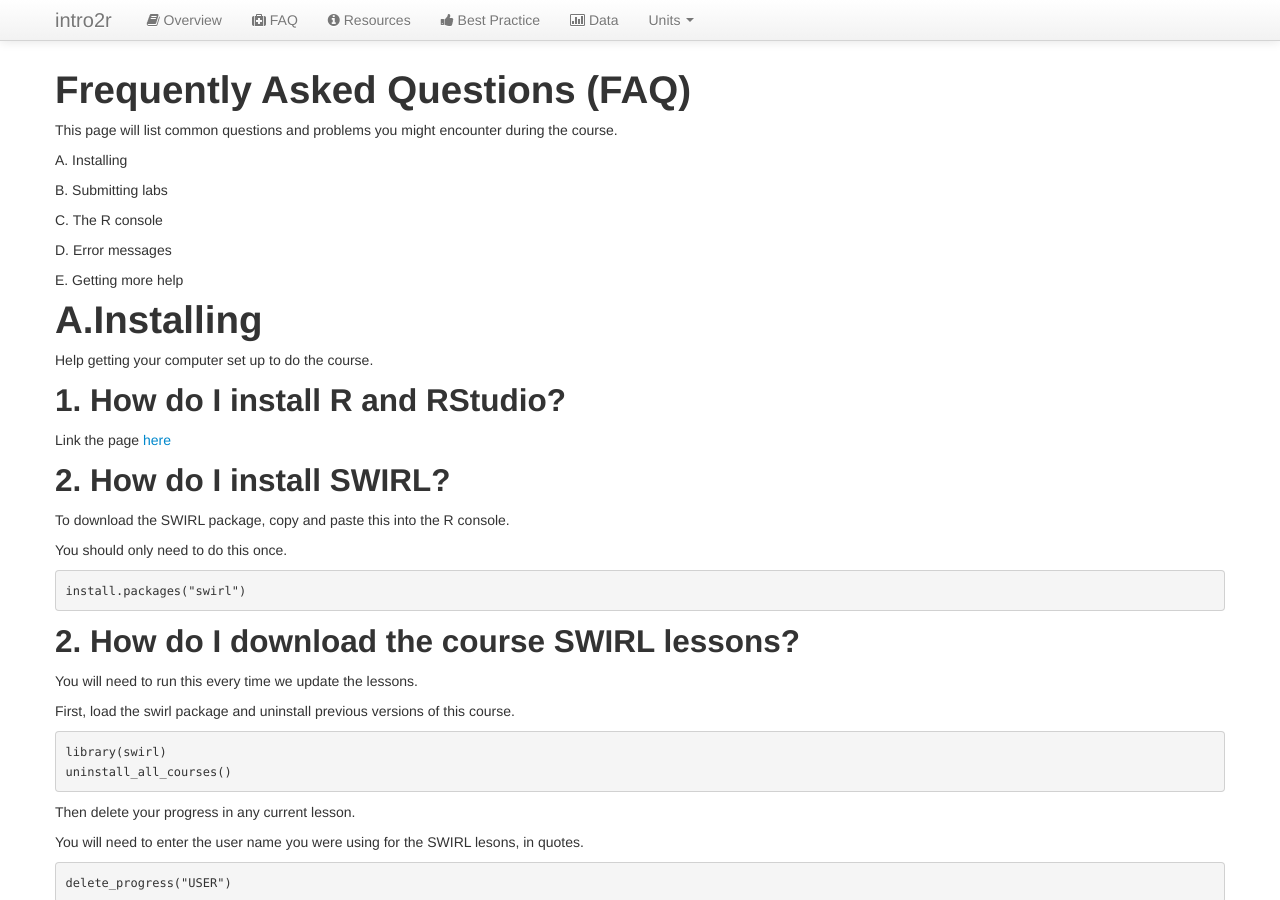
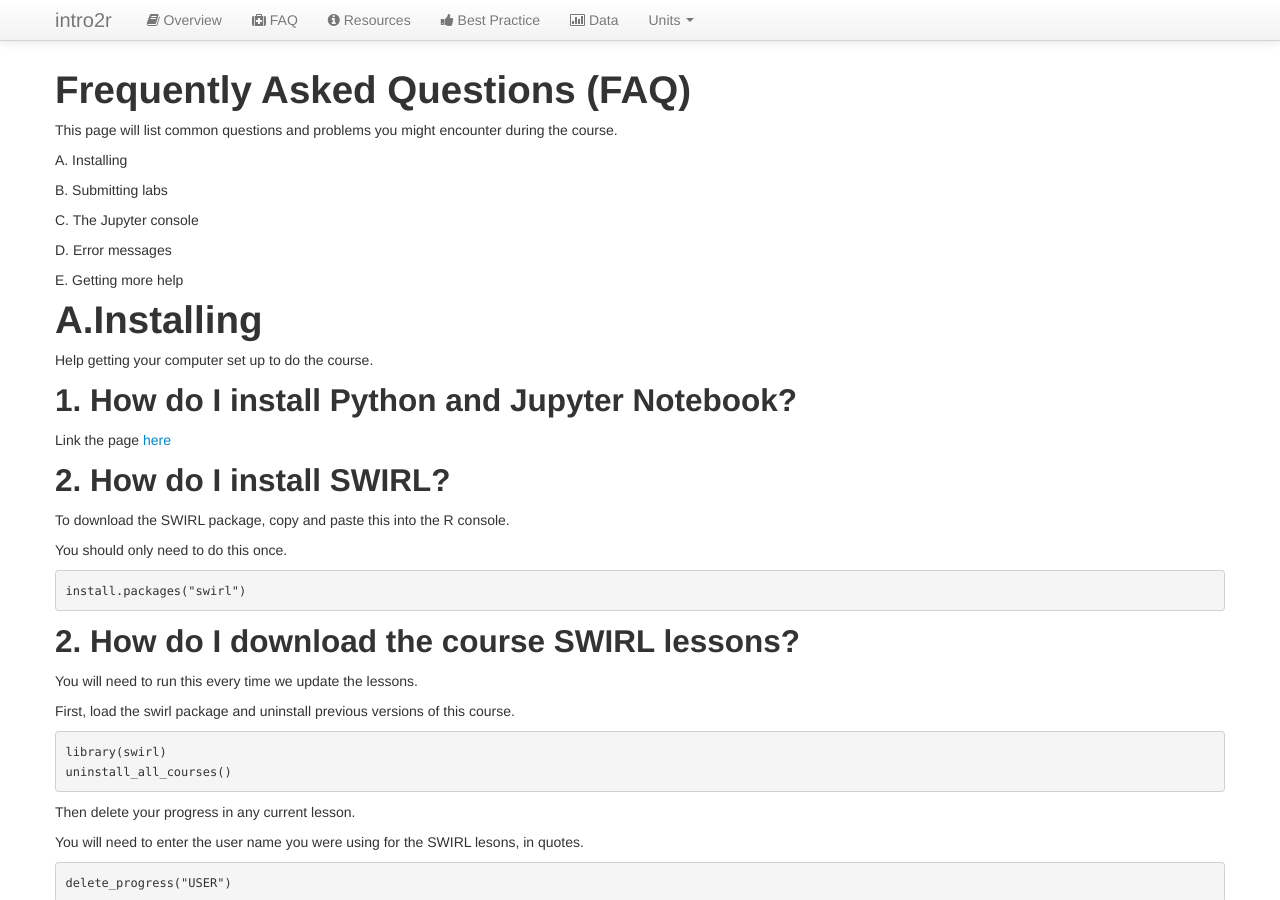
Before and after one commit to analyticsquest/analyticsquest.github.io, a Jekyll site: the page built from faq.md, in a window 1280 px wide and 900 px high. Built offline with Jekyll 4.4.1, drawn with Linux system fonts in a browser that asks for light colours.

Commit message:
Update faq.md

```diff
--- a/faq.md
+++ b/faq.md
@@ -12,7 +12,7 @@ A. Installing
 
 B. Submitting labs
 
-C. The R console
+C. The Jupyter console
 
 D. Error messages
 
@@ -23,7 +23,7 @@ E. Getting more help
 
 Help getting your computer set up to do the course.
 
-## 1. How do I install R and RStudio?
+## 1. How do I install Python and Jupyter Notebook?
 
 Link the page [here](http://www.intro2r.info/unit1/install-R-and-RStudio.html)
 
```
